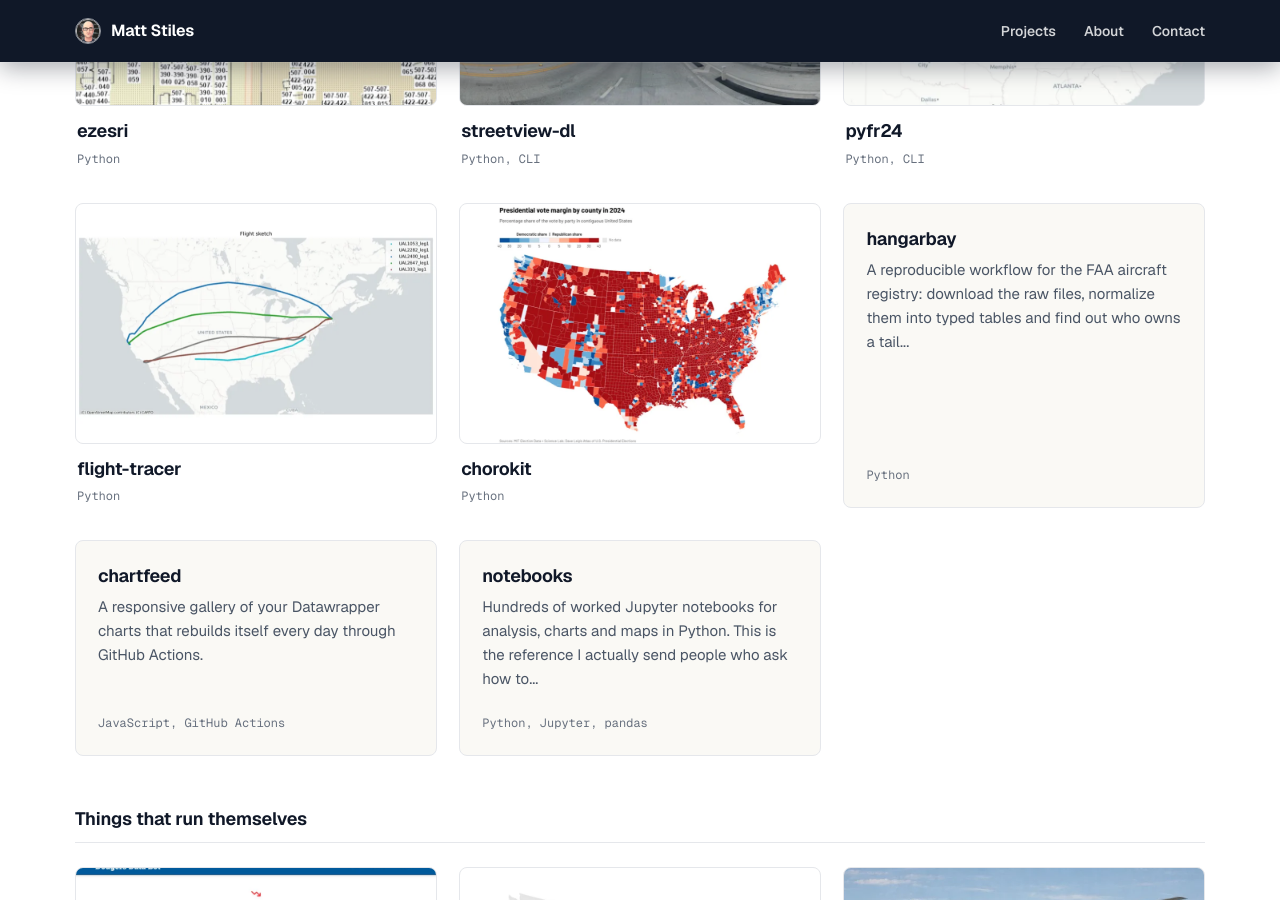
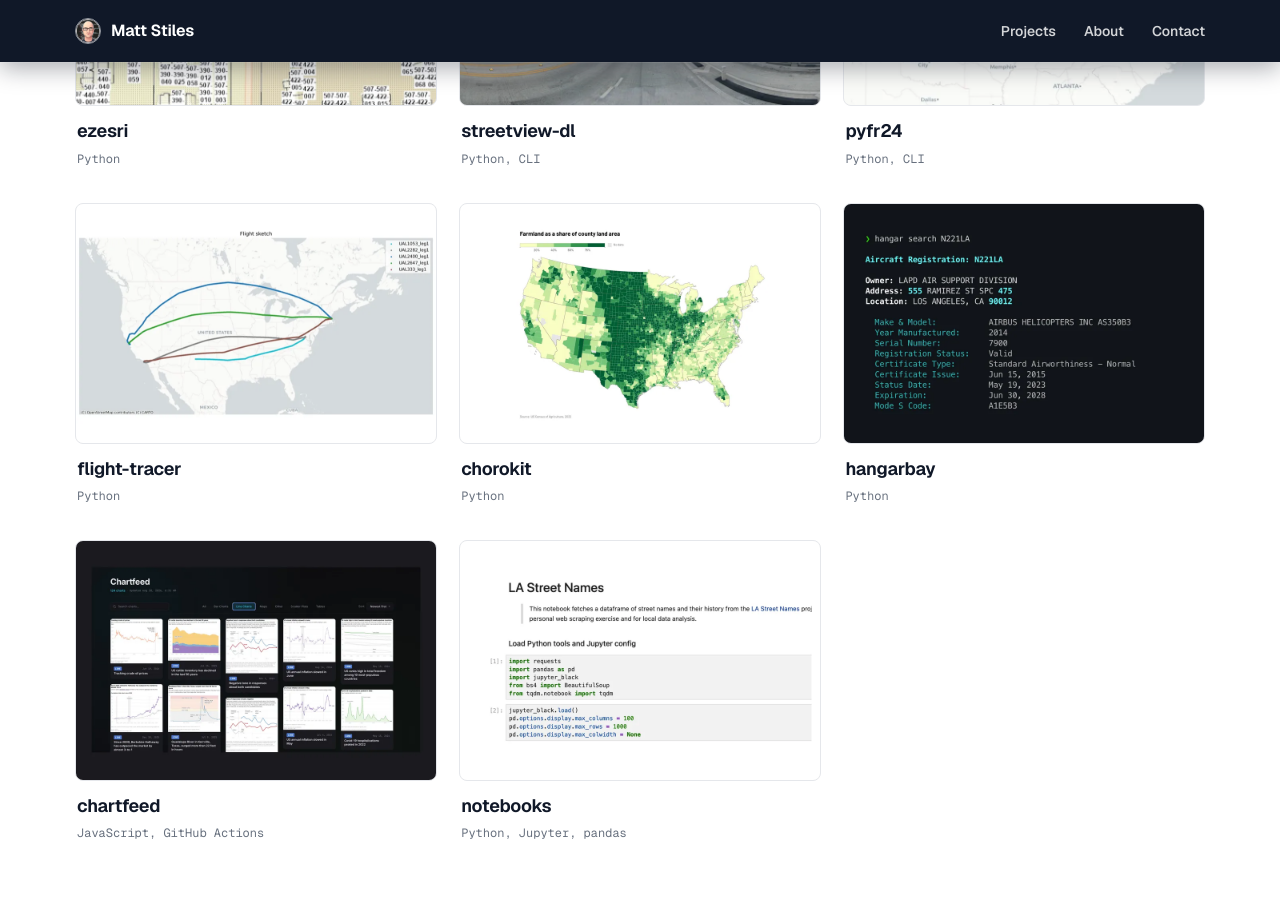
Before and after one commit to stiles/stiles.github.io, a Jekyll site: the page built from index.html, in a window 1280 px wide and 900 px high, scrolled down 1323 px. Built offline with Jekyll 4.4.1, drawn with Linux system fonts in a browser that asks for light colours; some of the changed lines change nothing that is shown.

Commit message:
feat: add thumbnails for hangarbay, chartfeed and notebooks
Those three were text-only cards. Also replaces the chorokit thumbnail, whose
alt text still described the 2024 presidential vote margin while the new image
shows farmland as a share of county land area.

All four are 900x600 rather than the 900x506 used elsewhere. The grid crops
thumbnails to 3:2 while the modal shows the file uncropped, so a 16:9 source
loses roughly 8% off each side in the card and the two views disagree. Padding
rather than cropping to reach 3:2 keeps terminal output and chart legends
intact; the padding samples each screenshot's own background so it doesn't read
as letterboxing.

Together they drop from 4.48MB to 320K. chartfeed alone was 1700K.

```diff
--- a/_data/projects.yml
+++ b/_data/projects.yml
@@ -113,8 +113,8 @@
     and legend chosen so the map is publishable on the first render.
   img: chorokit
   w: 900
-  h: 650
-  alt: County-level choropleth map of the 2024 presidential vote margin
+  h: 600
+  alt: County-level choropleth map of farmland as a share of county land area, densest across the Plains
   repo: https://github.com/stiles/chorokit
   tools: [Python]
 
@@ -124,6 +124,10 @@
   blurb: >-
     A reproducible workflow for the FAA aircraft registry: download the raw files,
     normalize them into typed tables and find out who owns a tail number.
+  img: hangarbay
+  w: 900
+  h: 600
+  alt: Terminal output from a hangarbay registry lookup, listing the owner, model and airworthiness dates for an LAPD helicopter
   repo: https://github.com/stiles/hangarbay
   tools: [Python]
 
@@ -132,6 +136,10 @@
   blurb: >-
     A responsive gallery of your Datawrapper charts that rebuilds itself every day
     through GitHub Actions.
+  img: chartfeed
+  w: 900
+  h: 600
+  alt: The Chartfeed gallery, with a search box and category filters above a dark grid of chart thumbnails
   repo: https://github.com/stiles/chartfeed
   tools: [JavaScript, GitHub Actions]
 
@@ -140,6 +148,10 @@
   blurb: >-
     Hundreds of worked Jupyter notebooks for analysis, charts and maps in Python.
     This is the reference I actually send people who ask how to start.
+  img: notebooks
+  w: 900
+  h: 600
+  alt: An LA Street Names Jupyter notebook, with its summary cell above Python import and pandas display settings
   repo: https://github.com/stiles/notebooks
   tools: [Python, Jupyter, pandas]
 
```
Also changed, not shown: img/portfolio/chartfeed.jpg (added), img/portfolio/chartfeed.webp (added), img/portfolio/chorokit.jpg, img/portfolio/chorokit.webp, img/portfolio/hangarbay.jpg (added), img/portfolio/hangarbay.webp (added), img/portfolio/notebooks.jpg (added), img/portfolio/notebooks.webp (added).
